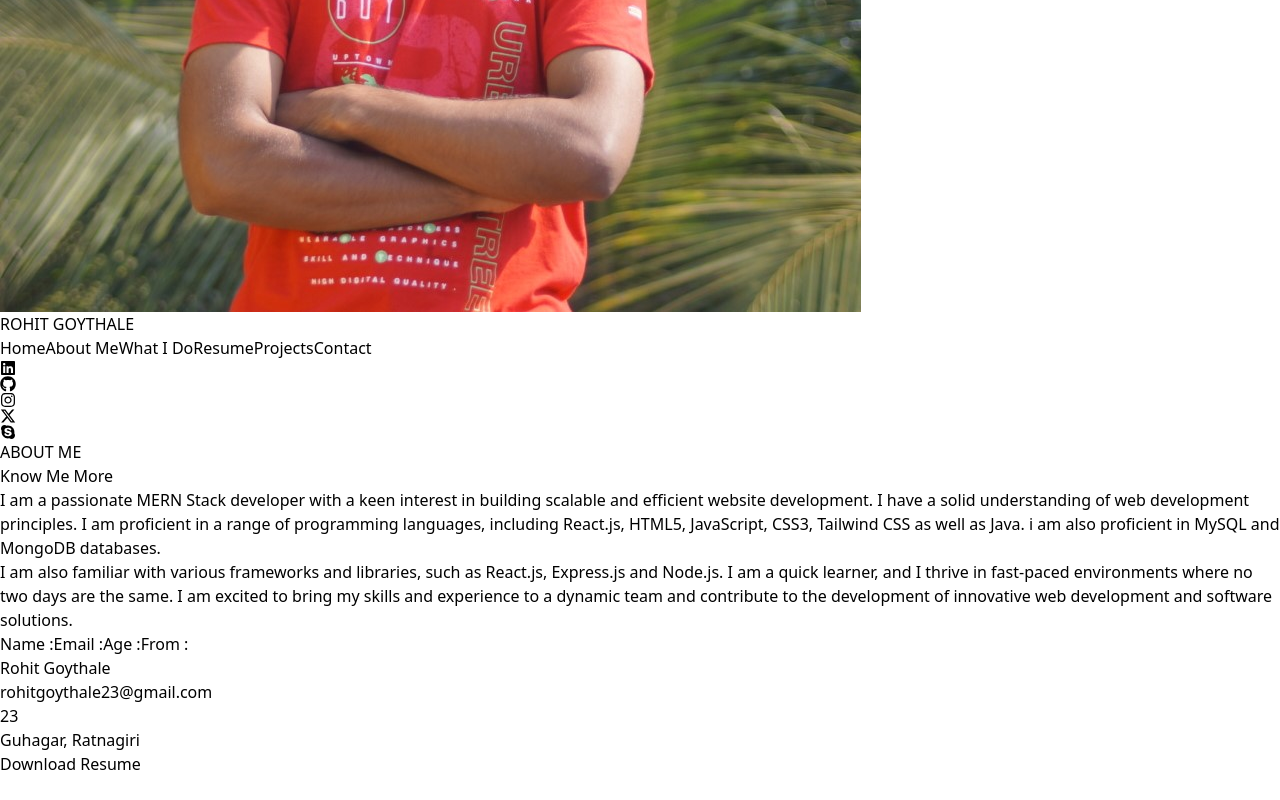
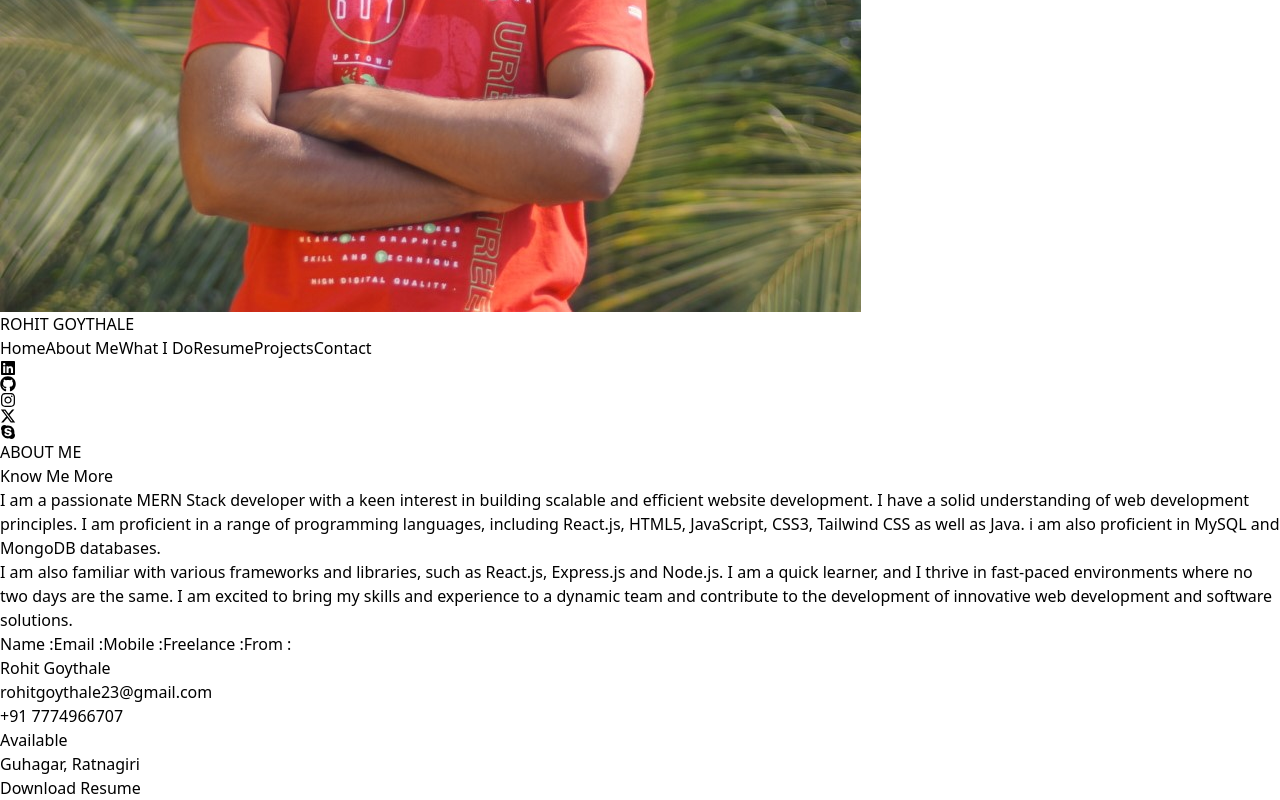
Before and after one commit to RohitGoythale18/Portfolio, a React (Vite) app: page /about-me in a window 1280 px wide. Shown: the part 490-1290 px from the top of the page. Before the commit the page ends 1266 px from the top, so only its background shows below. Built offline with nearby package versions, Linux system fonts and the light colour scheme.

Commit message:
Refactor: AboutMe.jsx

```diff
--- a/src/components/about/AboutMe.jsx
+++ b/src/components/about/AboutMe.jsx
@@ -18,18 +18,20 @@ export default function AboutMe() {
                                 I am also familiar with various frameworks and libraries, such as React.js, Express.js and Node.js. I am a quick learner, and I thrive in fast-paced environments where no two days are the same. I am excited to bring my skills and experience to a dynamic team and contribute to the development of innovative web development and software solutions.
                             </p>
                         </div>
-                        <div className='flex flex-col text-white w-[30%]'>
+                        <div className='flex flex-col text-white w-[35%]'>
                             <div className='flex'>
-                                <div className='flex flex-col w-[30%]'>
+                                <div className='flex flex-col w-[40%]'>
                                     <label className='border-b-2 border-green-600 mt-1 px-2 py-2 text-start'>Name :</label>
                                     <label className='border-b-2 border-green-600 mt-1 px-2 py-2 text-start'>Email :</label>
-                                    <label className='border-b-2 border-green-600 mt-1 px-2 py-2 text-start'>Age :</label>
+                                    <label className='border-b-2 border-green-600 mt-1 px-2 py-2 text-start'>Mobile :</label>
+                                    <label className='border-b-2 border-green-600 mt-1 px-2 py-2 text-start'>Freelance :</label>
                                     <label className='border-b-2 border-green-600 mt-1 px-2 py-2 text-start'>From :</label>
                                 </div>
                                 <div className='flex flex-col w-[100%]'>
                                     <p className='border-b-2 border-green-600 mt-1 px-2 py-2 text-start'>Rohit Goythale</p>
                                     <p className='border-b-2 border-green-600 mt-1 px-2 py-2 text-start'>rohitgoythale23@gmail.com</p>
-                                    <p className='border-b-2 border-green-600 mt-1 px-2 py-2 text-start'>23</p>
+                                    <p className='border-b-2 border-green-600 mt-1 px-2 py-2 text-start'>+91 7774966707</p>
+                                    <p className='border-b-2 border-green-600 mt-1 px-2 py-2 text-start'>Available</p>
                                     <p className='border-b-2 border-green-600 mt-1 px-2 py-2 text-start'>Guhagar, Ratnagiri</p>
                                 </div>
                             </div>
```
